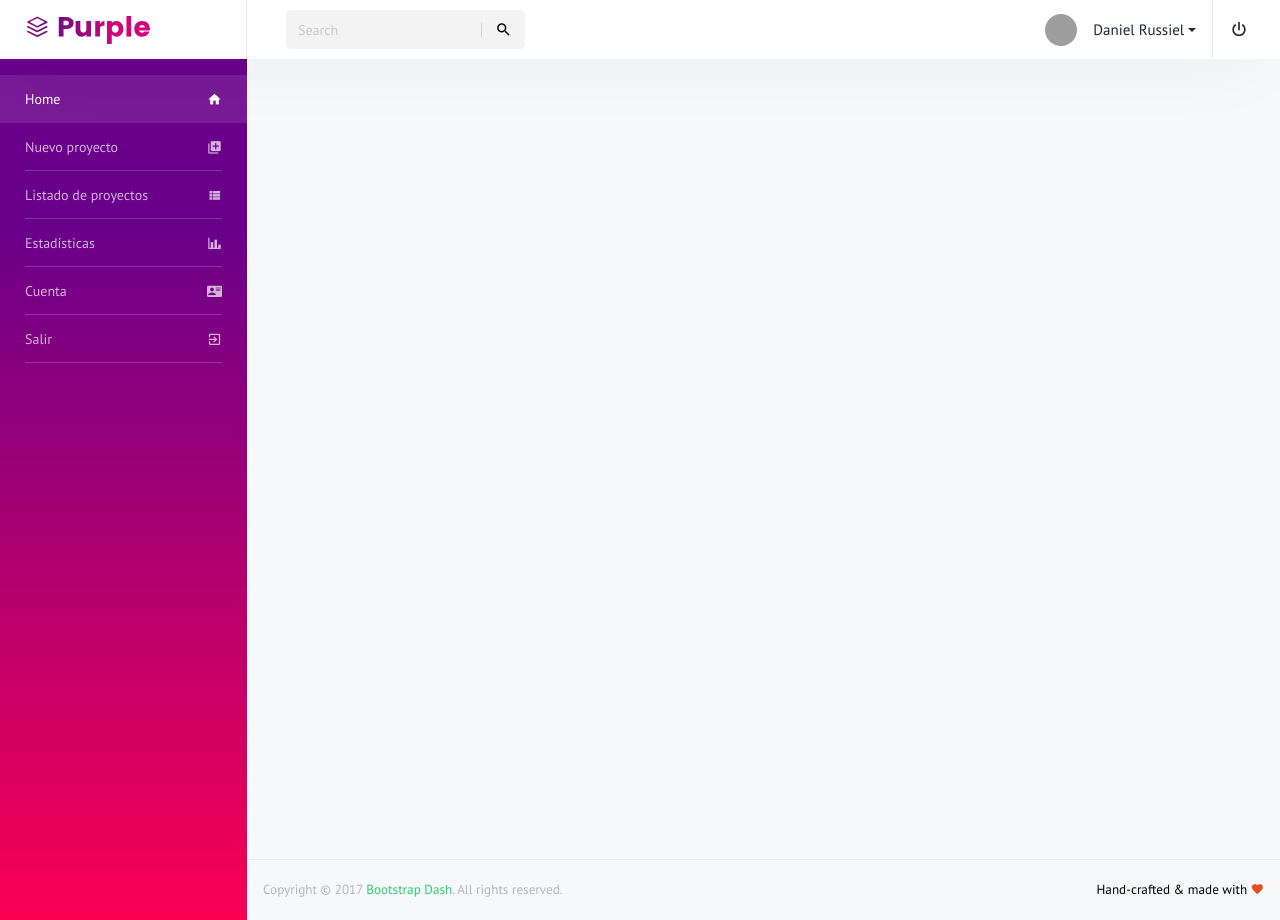
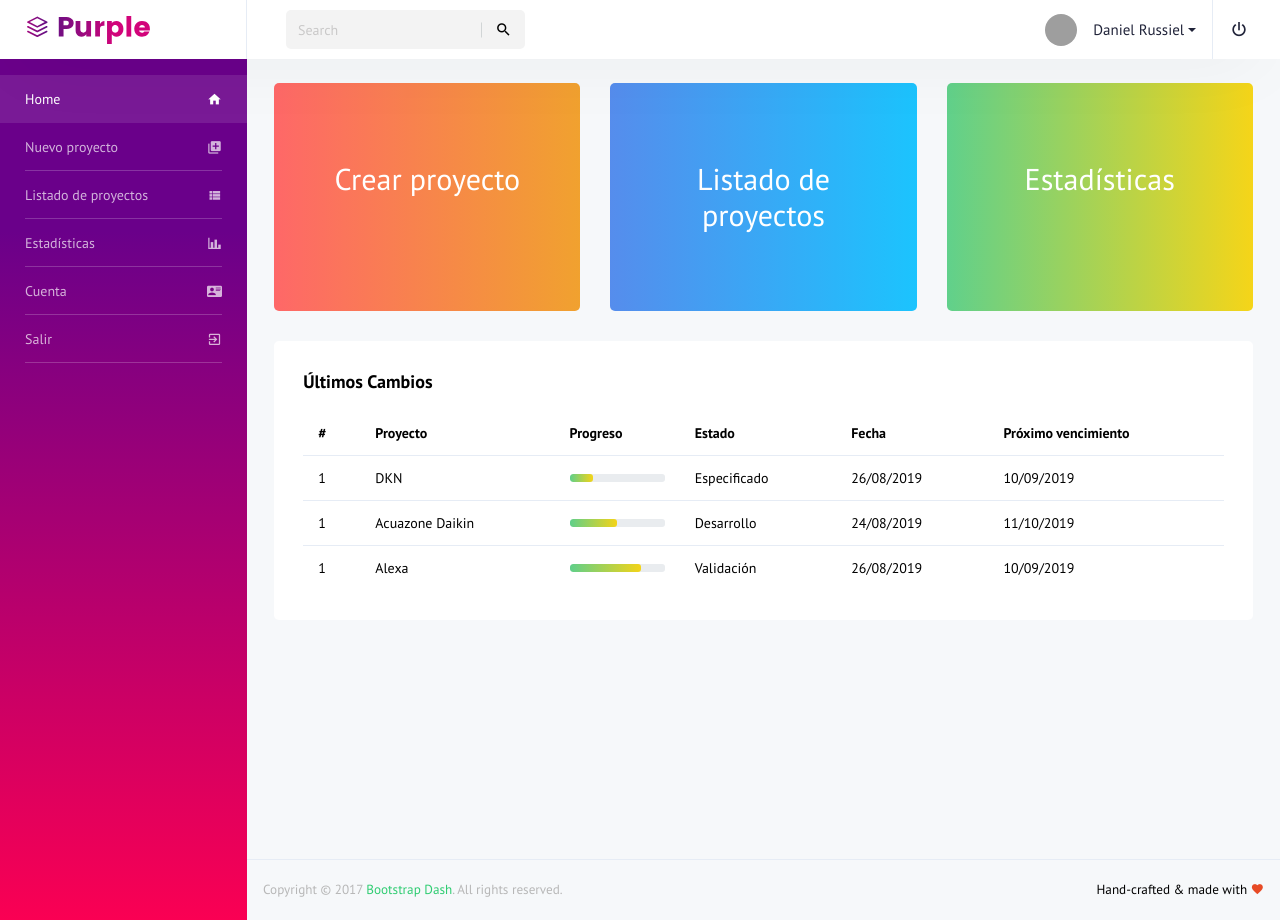
Before and after one commit to danielillofr/ProyectosAdmin, an Angular app: page / in a window 1280 px wide. Built offline with nearby package versions, Linux system fonts and the light colour scheme; grey boxes are pictures that could not be loaded.

Commit message:
Añadida la página principal

```diff
--- a/src/app/app.component.html
+++ b/src/app/app.component.html
@@ -14,6 +14,8 @@
 
             <!-- partial -->
             <div class="content-wrapper">
+            <router-outlet></router-outlet>
+
             </div>
             <!-- content-wrapper ends -->
             <!-- partial:partials/_footer.html -->
--- /dev/null
+++ b/src/app/app.routes.ts
@@ -0,0 +1,16 @@
+import { Routes, RouterModule } from '@angular/router';
+
+import { DefaultComponent } from './components/pages/default/default.component';
+
+const routes: Routes = [
+    { path: '', component: DefaultComponent },
+    { path: '**', component: DefaultComponent },
+
+    //{ path: 'path/:routeParam', component: MyComponent },
+    //{ path: 'staticPath', component: ... },
+    //{ path: '**', component: ... },
+    //{ path: 'oldPath', redirectTo: '/staticPath' },
+    //{ path: ..., component: ..., data: { message: 'Custom' }
+];
+
+export const app_routing = RouterModule.forRoot(routes);
--- /dev/null
+++ b/src/app/components/pages/default/default.component.html
@@ -0,0 +1,130 @@
+<div class="row">
+    <div class="col-md-4 stretch-card grid-margin">
+        <div class="card bg-gradient-warning text-white">
+        <div class="card-body">
+            <br><br>
+            <h2 class="font-weight-normal mb-5" style="text-align: center">Crear proyecto</h2>
+        </div>
+        </div>
+    </div>
+    <div class="col-md-4 stretch-card grid-margin">
+        <div class="card bg-gradient-info text-white">
+        <div class="card-body">
+            <br><br>
+            <h2 class="font-weight-normal mb-5" style="text-align: center">Listado de proyectos</h2>
+        </div>
+        </div>
+    </div>
+    <div class="col-md-4 stretch-card grid-margin">
+        <div class="card bg-gradient-success text-white">
+        <div class="card-body">
+            <br><br>
+            <h2 class="font-weight-normal mb-5" style="text-align: center">Estadísticas</h2>
+        </div>
+        </div>
+    </div>
+</div>
+
+<div class="row">
+        <div class="col-md-12 grid-margin stretch-card">
+          <div class="card">
+            <div class="card-body">
+              <h4 class="card-title">Últimos cambios</h4>
+              <div class="table-responsive ps ps--theme_default" data-ps-id="9a2a0c43-c99f-2a61-a172-adabe4c4851f">
+                <table class="table">
+                  <thead>
+                    <tr>
+                      <th>
+                        #
+                      </th>
+                      <th>
+                        Proyecto
+                      </th>
+                      <th>
+                        Progreso
+                      </th>
+                      <th>
+                        Estado
+                      </th>
+                      <th>
+                        Fecha
+                      </th>
+                      <th>
+                        Próximo vencimiento
+                      </th>
+                    </tr>
+                  </thead>
+                  <tbody>
+                    <tr>
+                      <td>
+                        1
+                      </td>
+                      <td>
+                        DKN
+                      </td>
+                      <td>
+                        <div class="progress">
+                          <div class="progress-bar bg-gradient-success" role="progressbar" style="width: 25%" aria-valuenow="25" aria-valuemin="0" aria-valuemax="100"></div>
+                        </div>
+                      </td>
+                      <td>
+                        Especificado
+                      </td>
+                      <td>
+                        26/08/2019
+                      </td>
+                      <td>
+                        10/09/2019
+                      </td>
+                    </tr>
+                    <tr>
+                      <td>
+                        1
+                      </td>
+                      <td>
+                        Acuazone Daikin
+                      </td>
+                      <td>
+                        <div class="progress">
+                          <div class="progress-bar bg-gradient-success" role="progressbar" style="width: 50%" aria-valuenow="50" aria-valuemin="0" aria-valuemax="100"></div>
+                        </div>
+                      </td>
+                      <td>
+                        Desarrollo
+                      </td>
+                      <td>
+                        24/08/2019
+                      </td>
+                      <td>
+                        11/10/2019
+                      </td>
+                    </tr>
+                    <tr>
+                        <td>
+                            1
+                        </td>
+                        <td>
+                            Alexa
+                        </td>
+                        <td>
+                            <div class="progress">
+                            <div class="progress-bar bg-gradient-success" role="progressbar" style="width: 75%" aria-valuenow="75" aria-valuemin="0" aria-valuemax="100"></div>
+                            </div>
+                        </td>
+                        <td>
+                            Validación
+                        </td>
+                        <td>
+                            26/08/2019
+                        </td>
+                        <td>
+                            10/09/2019
+                        </td>
+                    </tr>
+                  </tbody>
+                </table>
+              <div class="ps__scrollbar-x-rail" style="left: 0px; bottom: 0px;"><div class="ps__scrollbar-x" tabindex="0" style="left: 0px; width: 0px;"></div></div><div class="ps__scrollbar-y-rail" style="top: 0px; right: 0px;"><div class="ps__scrollbar-y" tabindex="0" style="top: 0px; height: 0px;"></div></div></div>
+            </div>
+          </div>
+        </div>
+      </div>
--- /dev/null
+++ b/src/app/components/pages/default/default.component.ts
@@ -0,0 +1,15 @@
+import { Component, OnInit } from '@angular/core';
+
+@Component({
+  selector: 'app-default',
+  templateUrl: './default.component.html',
+  styles: []
+})
+export class DefaultComponent implements OnInit {
+
+  constructor() { }
+
+  ngOnInit() {
+  }
+
+}
```
Also changed, not shown: src/app/app.module.ts (+6 -2 lines).
